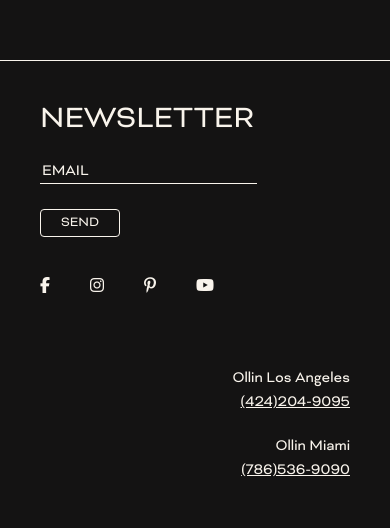
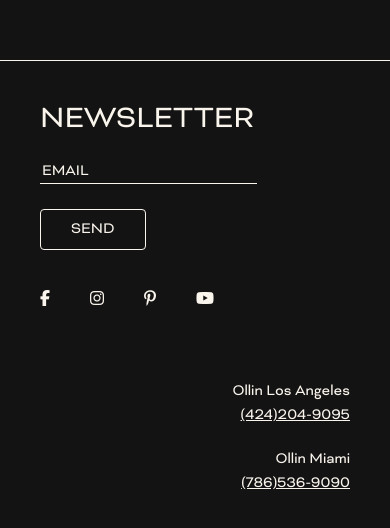
Before and after one commit to lfranckx/ollin, a React (Create React App) app: page / in a window 390 px wide. Shown: the part 2472-3000 px from the top of the page. Built offline with nearby package versions, Linux system fonts and the light colour scheme.

Commit message:
increase button font size at 700px width screens

```diff
--- a/src/styles/App.scss
+++ b/src/styles/App.scss
@@ -208,10 +208,10 @@ input {
 @media(max-width: 700px) {
     h2 { font-size: 80px; }
     p { font-size: 16px; }
-    .btn {
-        font-size: 14px;
-        padding: 5px 20px;
-    }
+    // .btn {
+    //     font-size: 14px;
+    //     padding: 5px 20px;
+    // }
     input {
         font-size: 26px;
         &::-webkit-input-placeholder {
```
